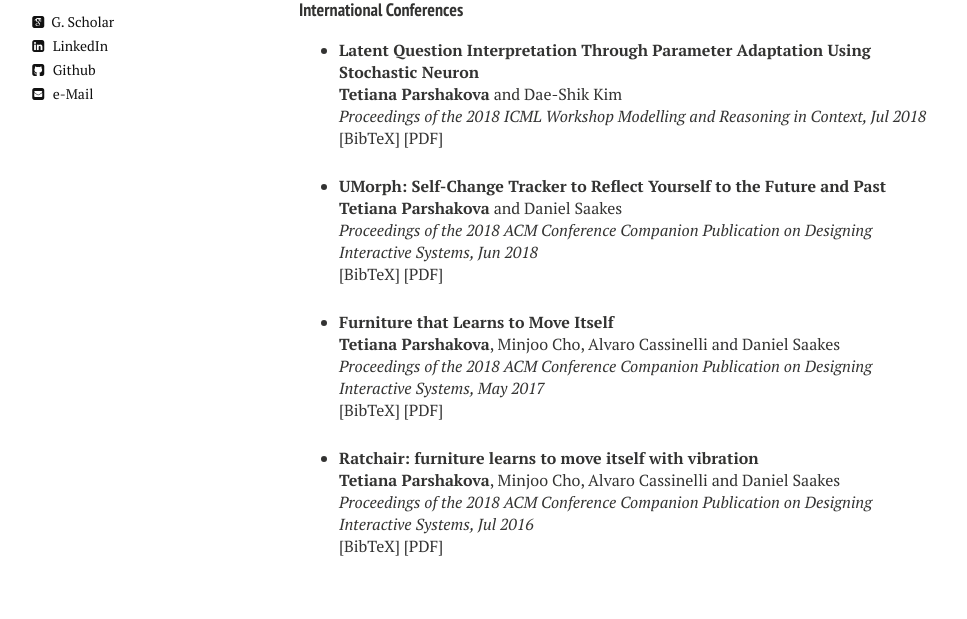
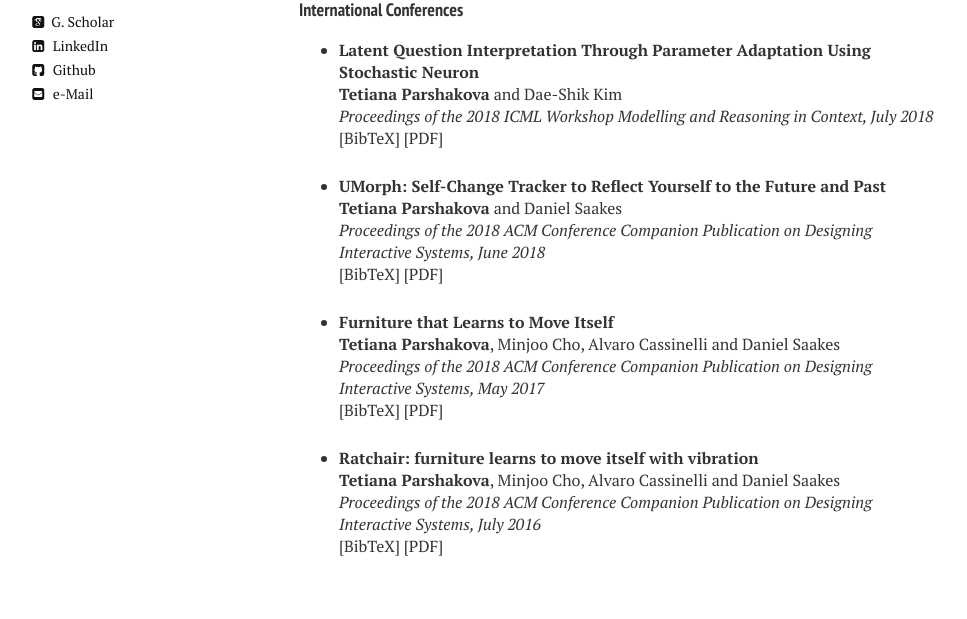
Before and after one commit to alexanch/parshakova.github.io, a Jekyll site: the page built from publications.md, in a window 1280 px wide. Shown: the part 336-955 px from the top of the page, without its empty margins (21-988 px from the left). Built offline with Jekyll 4.4.1, drawn with Linux system fonts in a browser that asks for light colours; nearby versions of some CDN libraries.

Commit message:
Update publications.html

```diff
--- a/_layouts/publications.html
+++ b/_layouts/publications.html
@@ -104,7 +104,7 @@ div.bibtex pre { font-size: 75%; overflow: auto;  width: 100%; padding: 0em 0em;
 <li ><p>
 <b>Latent Question Interpretation Through Parameter Adaptation Using Stochastic Neuron</b>
 <br><b>Tetiana Parshakova</b> and Dae-Shik Kim<br>
-<i>Proceedings of the 2018 ICML Workshop Modelling and Reasoning in Context,</i><i> Jul 2018</i>
+<i>Proceedings of the 2018 ICML Workshop Modelling and Reasoning in Context,</i><i> July 2018</i>
 <br />
 <a href="javascript:toggleBibtex('bailo2017robust')">[BibTeX]</a>
 <a href="http://ceur-ws.org/Vol-2134/#paper07" target="_blank">[PDF]</a>
@@ -127,7 +127,7 @@ div.bibtex pre { font-size: 75%; overflow: auto;  width: 100%; padding: 0em 0em;
 <li ><p>
 <b>UMorph: Self-Change Tracker to Reflect Yourself to the Future and Past</b>
 <br><b>Tetiana Parshakova</b> and Daniel Saakes<br>
-<i>Proceedings of the 2018 ACM Conference Companion Publication on Designing Interactive Systems,</i><i> Jun 2018</i>
+<i>Proceedings of the 2018 ACM Conference Companion Publication on Designing Interactive Systems,</i><i> June 2018</i>
 <br />
 <a href="javascript:toggleBibtex('bailo2017robust')">[BibTeX]</a>
 <a href="http://delivery.acm.org/10.1145/3210000/3205391/p307-parshakova.pdf?ip=143.248.49.222&id=3205391&acc=ACTIVE%20SERVICE&key=0EC22F8658578FE1%2E7500FBAD1E9579D9%2E4D4702B0C3E38B35%2E4D4702B0C3E38B35&__acm__=1540376026_da4455162ec88dd8a032c0a886986b5c" target="_blank">[PDF]</a>
@@ -172,7 +172,7 @@ div.bibtex pre { font-size: 75%; overflow: auto;  width: 100%; padding: 0em 0em;
 <li ><p>
 <b>Ratchair: furniture learns to move itself with vibration</b>
 <br><b>Tetiana Parshakova</b>, Minjoo Cho, Alvaro Cassinelli and Daniel Saakes<br>
-<i>Proceedings of the 2018 ACM Conference Companion Publication on Designing Interactive Systems,</i><i> Jul 2016</i>
+<i>Proceedings of the 2018 ACM Conference Companion Publication on Designing Interactive Systems,</i><i> July 2016</i>
 <br />
 <a href="javascript:toggleBibtex('bailo2017robust')">[BibTeX]</a>
 <a href="http://delivery.acm.org/10.1145/2930000/2929473/a19-parshakova.pdf?ip=143.248.49.222&id=2929473&acc=ACTIVE%20SERVICE&key=0EC22F8658578FE1%2E7500FBAD1E9579D9%2E4D4702B0C3E38B35%2E4D4702B0C3E38B35&__acm__=1540376400_3f1a2fcb9d676ecfb3a3254514b77542" target="_blank">[PDF]</a>
```
